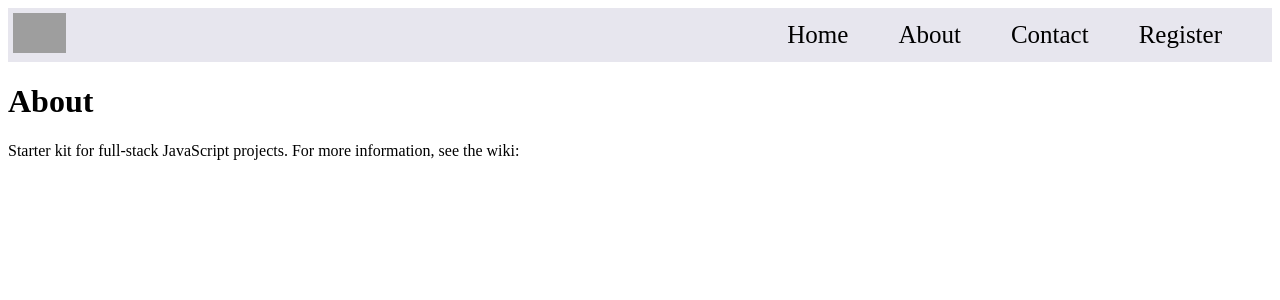
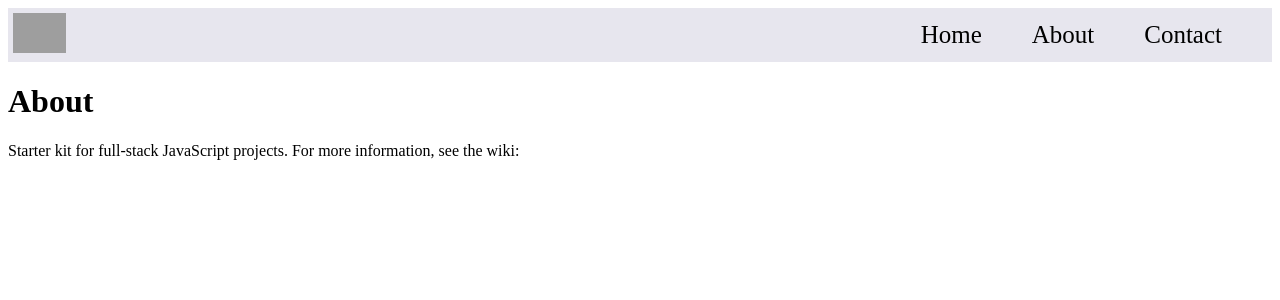
Before and after one commit to Meronggk/codezilla-student-tracker, a React (Create React App) app in the folder client/: page /about/this/site in a window 1280 px wide. Shown: the top 300 px of the page. Built offline with nearby package versions, Linux system fonts and the light colour scheme; grey boxes are pictures that could not be loaded.

Commit message:
remove register user in navbar

```diff
--- a/client/src/components/Homepage/NavBar.js
+++ b/client/src/components/Homepage/NavBar.js
@@ -28,9 +28,6 @@ const NavBar = () => {
 				<li>
 					<Link to={"/contact"}>Contact</Link>
 				</li>
-				<li>
-					<Link to={"/RegisterUser"}>Register</Link>
-				</li>
 			</ul>
 			<div className="hamburger" onClick={handleClick}>
 				{click ? (
```
